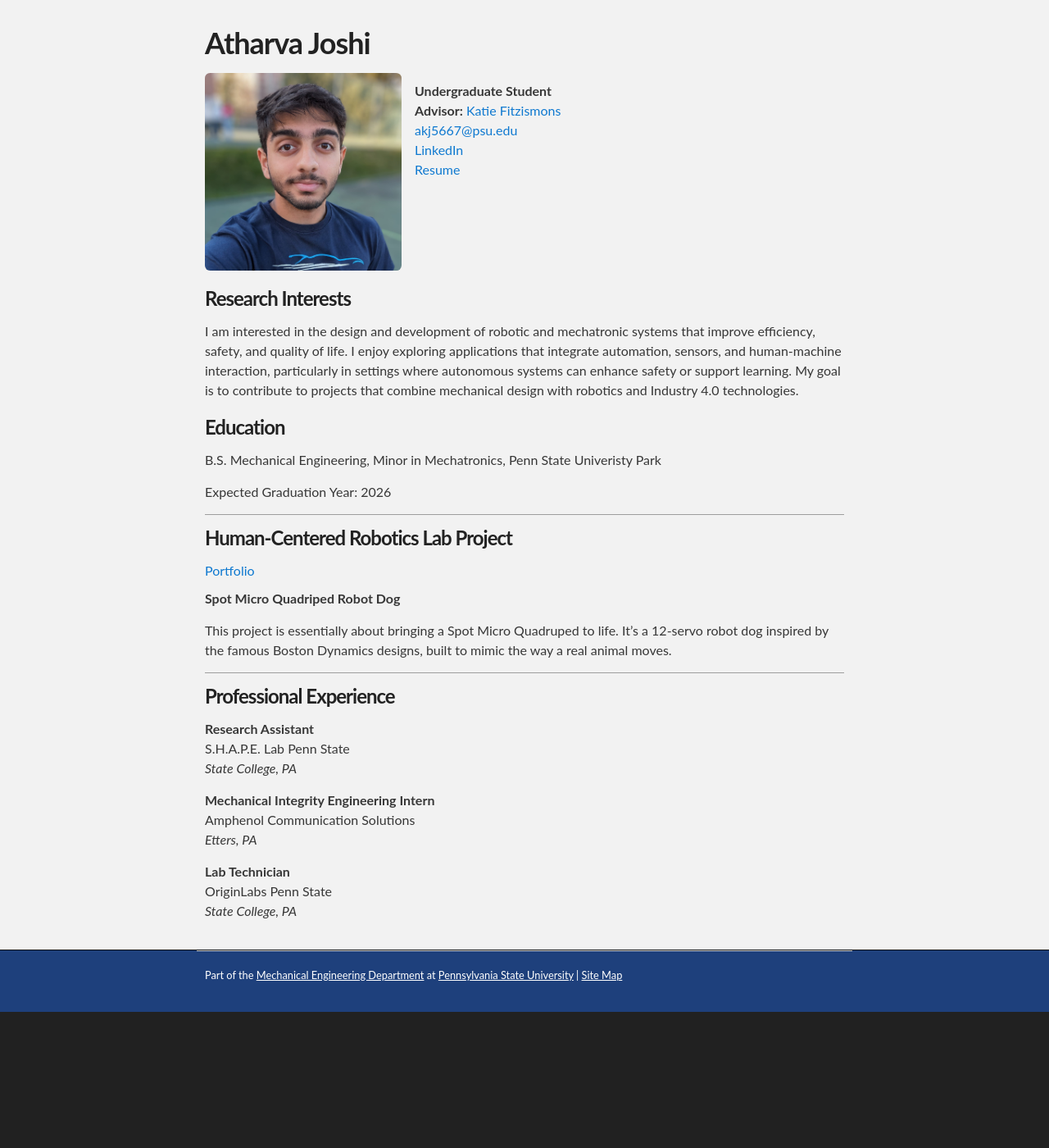
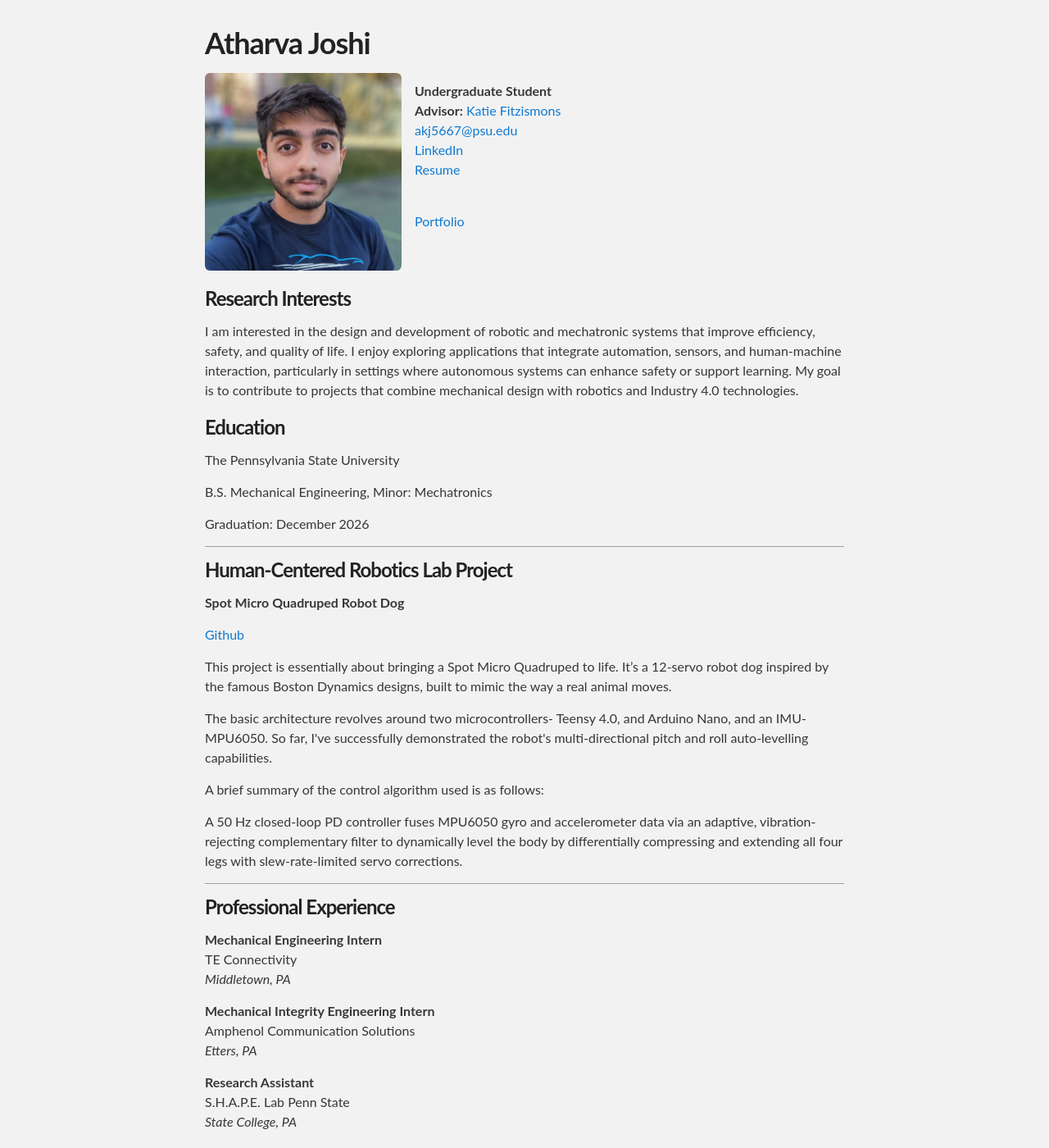
Before and after one commit to psu-hcr/psu-hcr.github.io, a Jekyll site: the page built from people/atharvajoshi.html, in a window 1280 px wide and 1400 px high, scrolled down 200 px. Shown: the whole window at 82% size. Built offline with Jekyll 4.4.1, drawn with Linux system fonts in a browser that asks for light colours; before the commit the page ends 1434 px from its top, so only the background shows below that; grey boxes are pictures that could not be loaded.

Commit message:
Website changes

```diff
--- a/people/atharvajoshi.html
+++ b/people/atharvajoshi.html
@@ -28,8 +29,9 @@
     <br><a href="/projects/SoftwareEnabledBiomedicalDevices">Software-Enabled Biomedical Devices</a></p>
 -->
   <h3>Education</h3>
-  <p>B.S. Mechanical Engineering, Minor in Mechatronics, Penn State Univeristy Park</p>
-  <p>Expected Graduation Year: 2026</p>
+  <p>The Pennsylvania State University</p>
+  <p>B.S. Mechanical Engineering, Minor: Mechatronics</p>
+  <p>Graduation: December 2026</p>
 
 <!--
   <h3>Awards and Honors</h3>
@@ -41,20 +43,25 @@
   -->
 
   <hr>
-  <h3>Human-Centered Robotics Lab Project</h3> <a href="https://wargodakj.github.io/atharva_joshi_portfolio.github.io/">Portfolio</a>
-  <p><b>Spot Micro Quadriped Robot Dog</b>
+  <h3>Human-Centered Robotics Lab Project</h3>
+  <p><b>Spot Micro Quadruped Robot Dog</b>
+  <p> <a href="https://github.com/WarGodAKJ/SpotMicro">Github</a></p>
   <p> This project is essentially about bringing a Spot Micro Quadruped to life. It’s a 12-servo robot dog inspired by the famous Boston Dynamics designs, built to mimic the way a real animal moves. </p>
-
-
+  <p> The basic architecture revolves around two microcontrollers- Teensy 4.0, and Arduino Nano, and an IMU- MPU6050. So far, I've successfully demonstrated the robot's multi-directional pitch and roll auto-levelling capabilities.</p>
+	<p> A brief summary of the control algorithm used is as follows: </p>
+  <p> A 50 Hz closed-loop PD controller fuses MPU6050 gyro and accelerometer data via an adaptive, vibration-rejecting complementary filter to dynamically level the body by differentially compressing and extending all four legs with slew-rate-limited servo corrections.</p>
 
   <hr>
   <h3>Professional Experience</h3>
+  <p><b>Mechanical Engineering Intern</b>
+			<br>TE Connectivity
+			<br><i>Middletown, PA</i>
+  <p><b>Mechanical Integrity Engineering Intern</b>
+			<br>Amphenol Communication Solutions
+			<br><i>Etters, PA</i>
   <p><b>Research Assistant</b>
 			<br>S.H.A.P.E. Lab Penn State
 			<br><i>State College, PA</i>
-	<p><b>Mechanical Integrity Engineering Intern</b>
-			<br>Amphenol Communication Solutions
-			<br><i>Etters, PA</i>
   <p><b>Lab Technician</b>
 			<br>OriginLabs Penn State
 			<br><i>State College, PA</i>
```
Also changed, not shown: other parts of people/atharvajoshi.html (+3 -2 lines), 2 other files.
